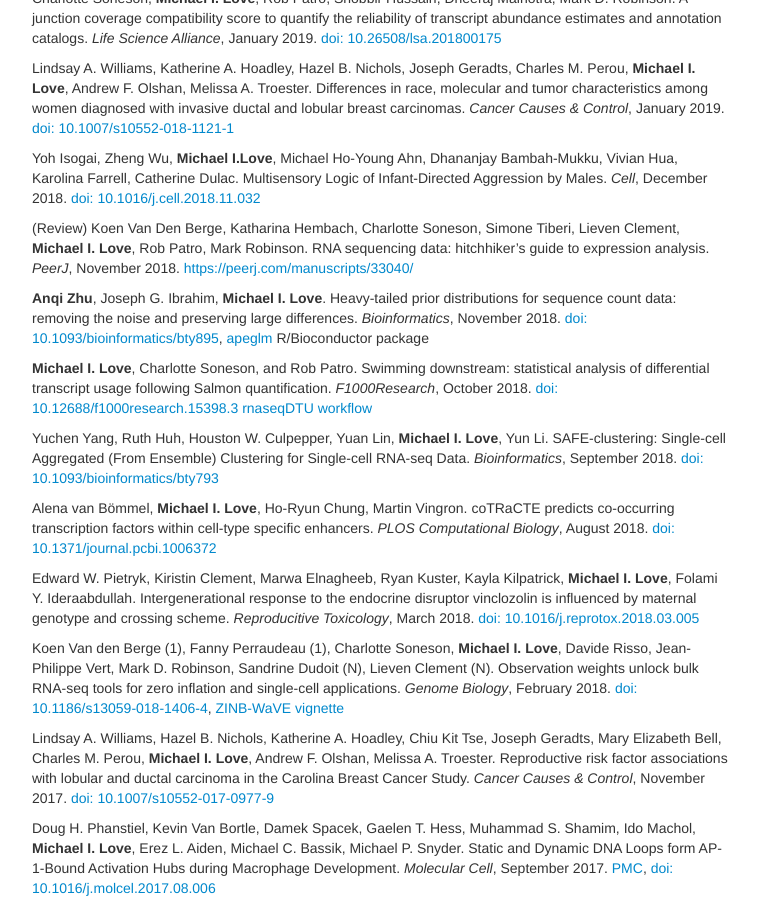
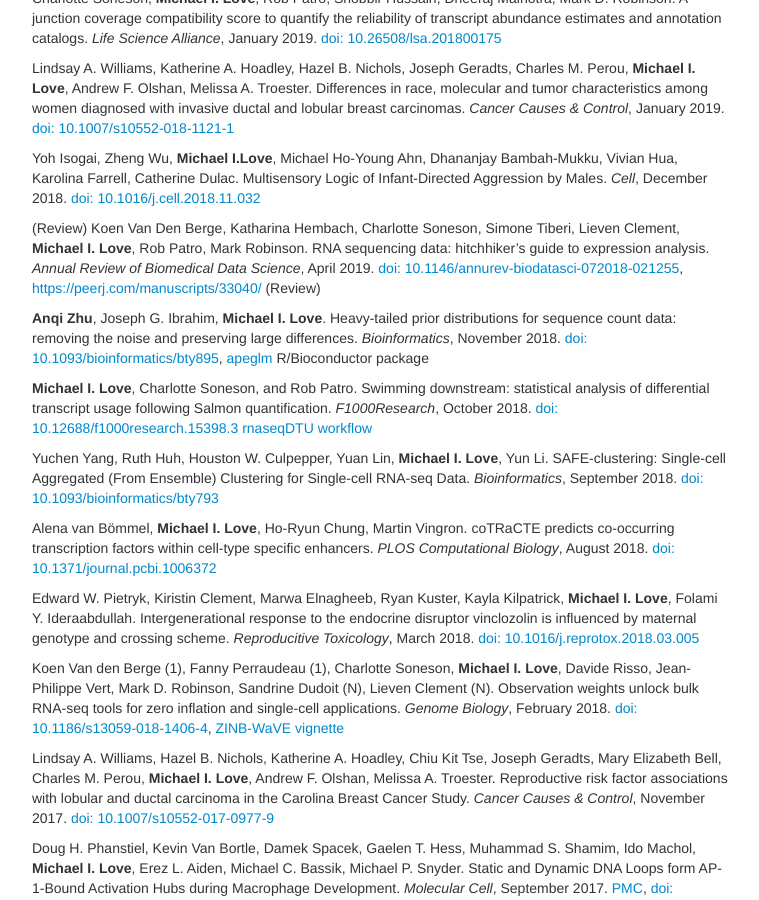
Before and after one commit to mikelove/mikelove.github.io, a Jekyll site: the page built from pages/papers.md, in a window 1280 px wide and 900 px high, scrolled down 2297 px. Shown: the whole window, without its empty margins (258-1017 px from the left). Built offline with Jekyll 4.4.1, drawn with Linux system fonts in a browser that asks for light colours.

Commit message:
note commentary/review

```diff
--- a/pages/papers.md
+++ b/pages/papers.md
@@ -238,8 +239,10 @@ Multisensory Logic of Infant-Directed Aggression by Males.
 (Review) Koen Van Den Berge, Katharina Hembach, Charlotte Soneson, Simone
 Tiberi, Lieven Clement, **Michael I. Love**, Rob Patro, Mark Robinson.
 RNA sequencing data: hitchhiker's guide to expression analysis.
-*PeerJ*, November 2018.
+*Annual Review of Biomedical Data Science*, April 2019.
+[doi: 10.1146/annurev-biodatasci-072018-021255](https://doi.org/10.1146/annurev-biodatasci-072018-021255),
 <https://peerj.com/manuscripts/33040/>
+(Review)
 
 **Anqi Zhu**, Joseph G. Ibrahim, **Michael I. Love**.
 Heavy-tailed prior distributions for sequence count data: removing the
```
Also changed, not shown: other parts of pages/papers.md (+1 -0 lines).
